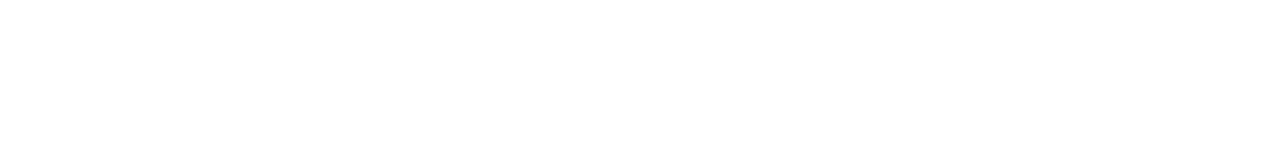
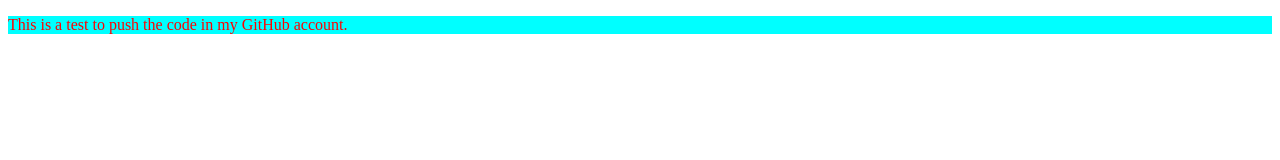
Before and after one commit to MainulNuvlu/my-simple-website, a plain HTML site: page hello.html in a window 1280 px wide. Drawn offline with Linux system fonts and the light colour scheme.

Commit message:
My Second Commit

```diff
--- /dev/null
+++ b/hello.css
@@ -0,0 +1,4 @@
+p {
+    color: red;
+    background-color: aqua;
+}
--- a/hello.html
+++ b/hello.html
@@ -5,10 +5,11 @@
         <meta charset="UTF-8">
         <meta name="viewport" content="width=device-width, initial-scale=1.0">
         <title>My Simple Website</title>
+        <link rel="stylesheet" href="hello.css">
     </head>
 
     <body>
-
+        <p>This is a test to push the code in my GitHub account.</p>
     </body>
 
 </html>
```
